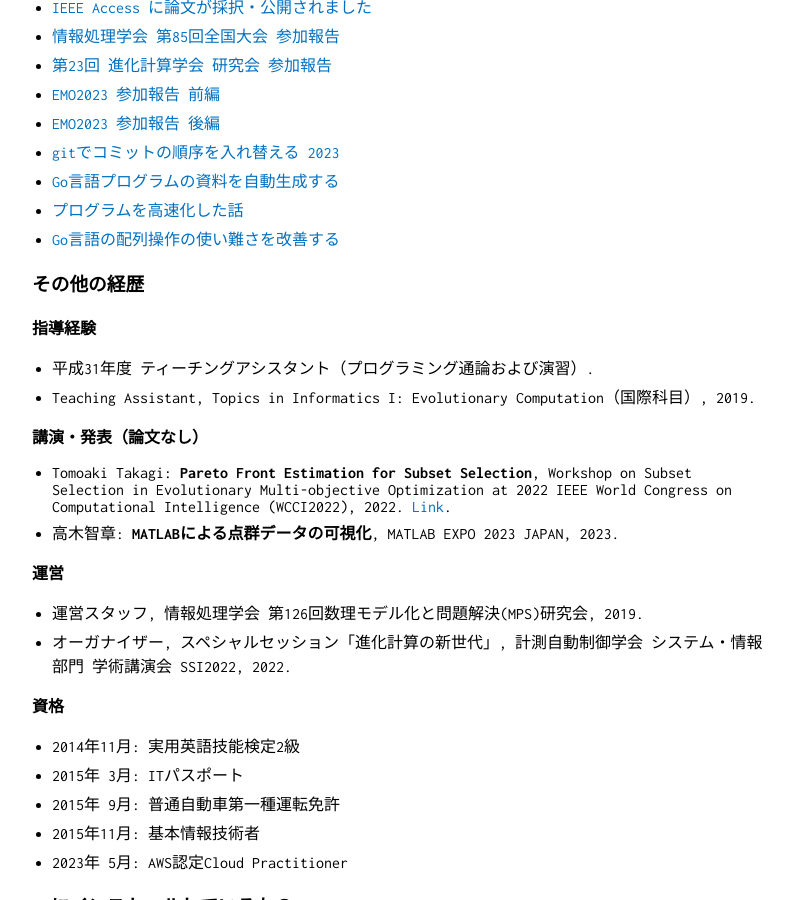
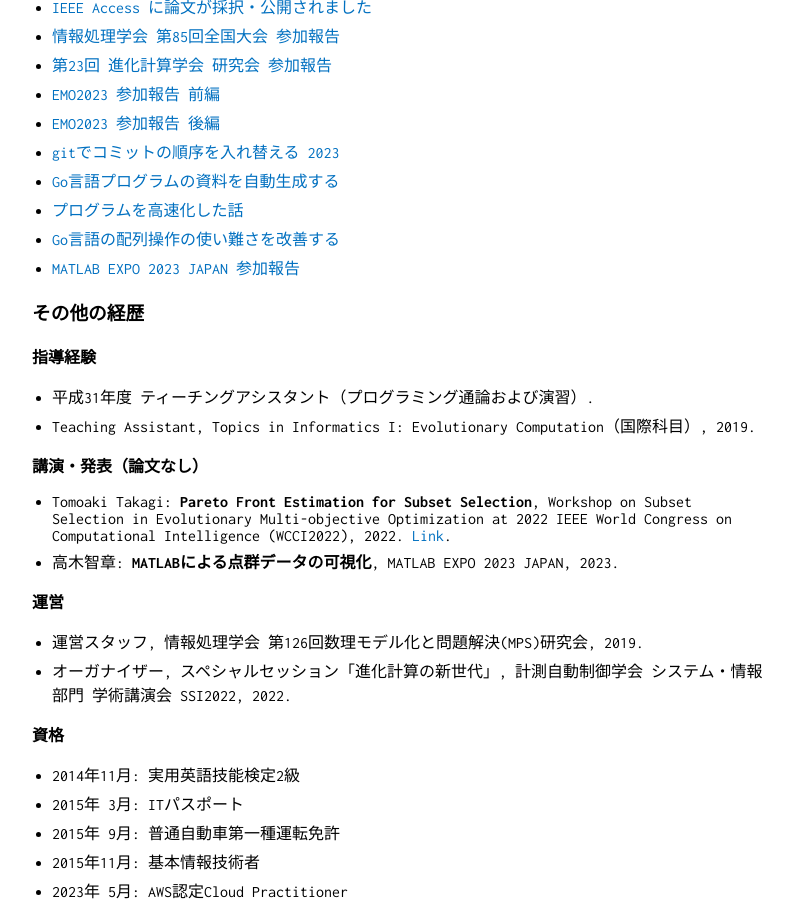
Before and after one commit to tomtkg/tomtkg.github.io, a Jekyll site: the page built from memo.md, in a window 1280 px wide and 900 px high, scrolled down 1742 px. Shown: the whole window, without its empty margins (228-1021 px from the left). Built offline with Jekyll 4.4.1, drawn with Linux system fonts in a browser that asks for light colours.

Commit message:
Update memo.md

```diff
--- a/memo.md
+++ b/memo.md
@@ -103,6 +103,7 @@ Tomoaki Takagi received the B.E., M.E., and Ph.D. degrees from The University of
 - [Go言語プログラムの資料を自動生成する](https://www.timedia.co.jp/tech/20230606-tech)
 - [プログラムを高速化した話](https://www.timedia.co.jp/tech/20230613-tech)
 - [Go言語の配列操作の使い難さを改善する](https://www.timedia.co.jp/tech/20230615-tech)
+- [MATLAB EXPO 2023 JAPAN 参加報告](https://www.timedia.co.jp/tech/20230627-tech)
 
 ### その他の経歴
 **指導経験**
```
